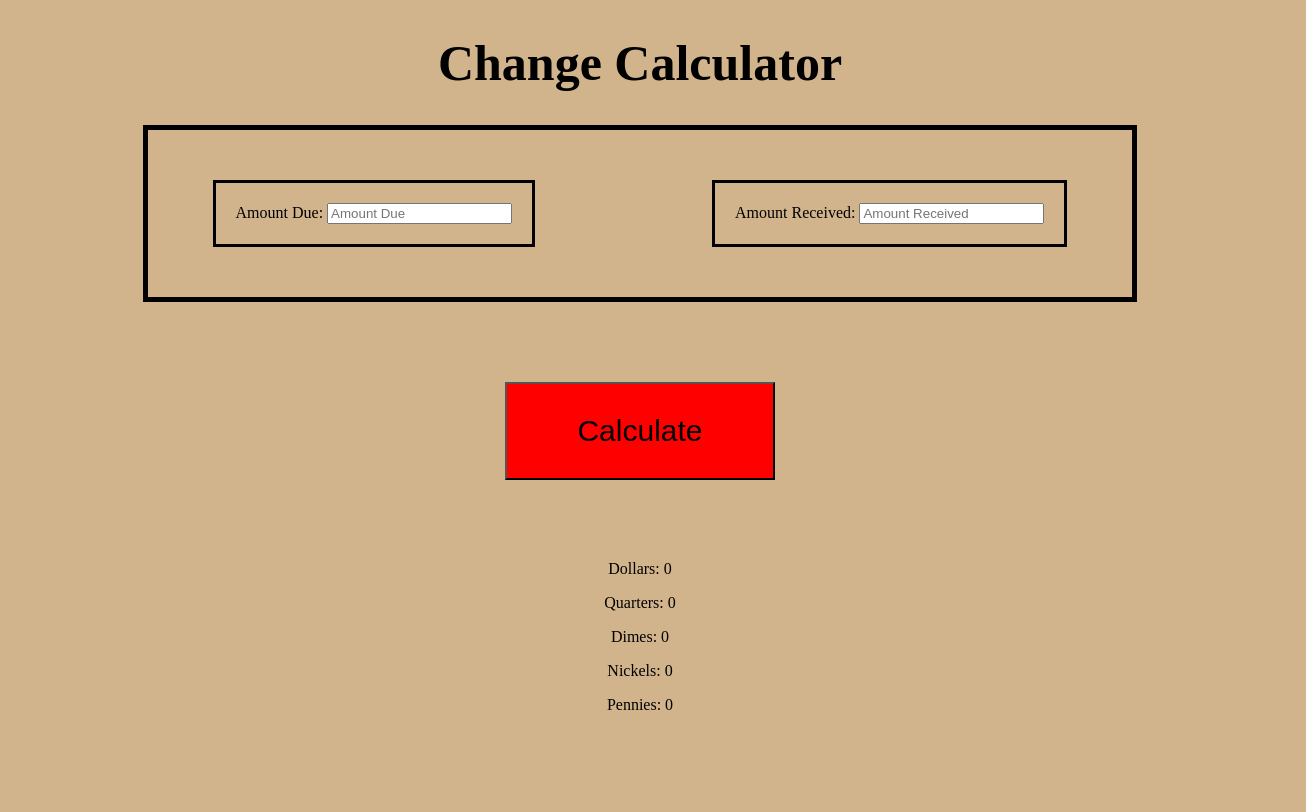
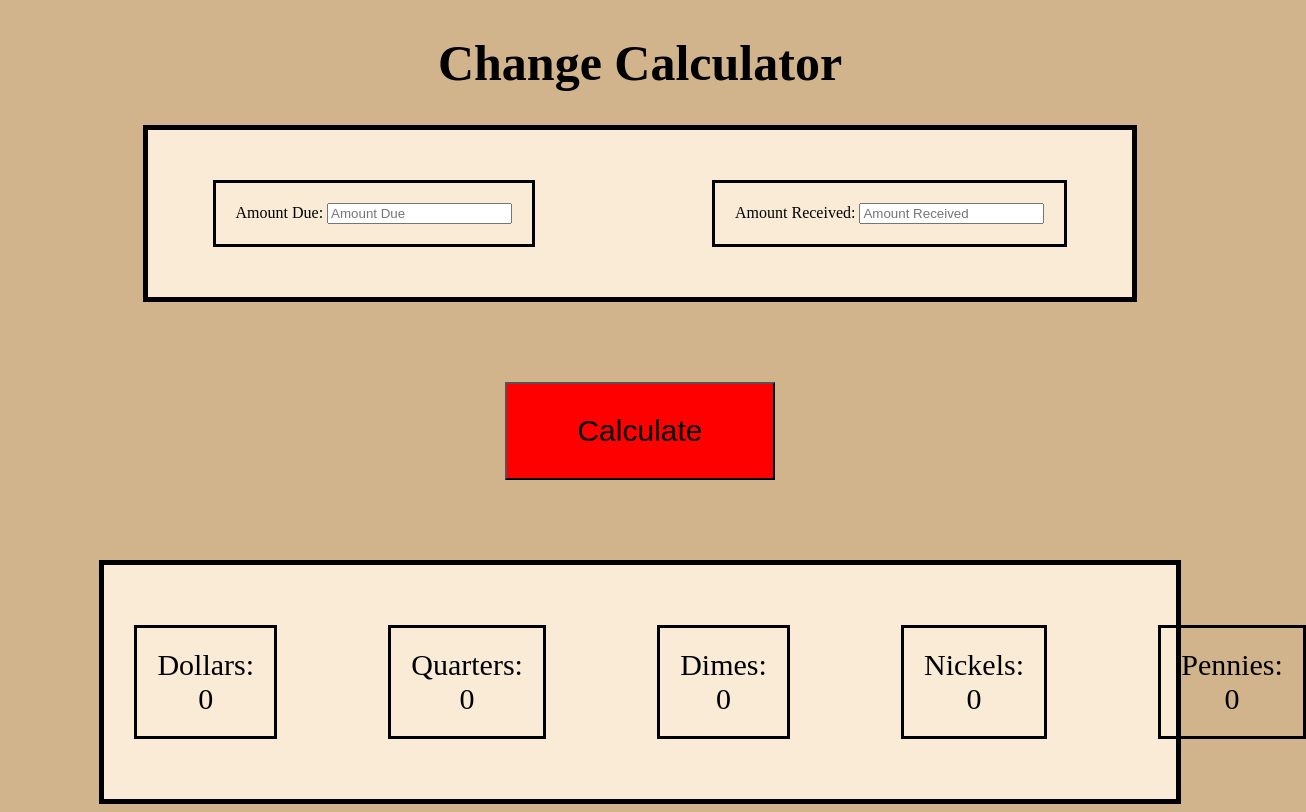
Before and after one commit to isaiahr06/web102-change-calculator, a website: page index.html in a window 1280 px wide. Shown: the whole page, 1306 px wide, since content can reach past the window. Drawn offline with Linux system fonts and the light colour scheme.

Commit message:
Put all change inline.

```diff
--- a/styles.css
+++ b/styles.css
@@ -14,6 +14,7 @@ h1{
     padding: 50px;
     width: 70%;
     margin: 0 auto;
+    background-color:antiquewhite;
 }
 
 .due-container{
@@ -31,3 +32,19 @@ button{
     background-color: red;
     font-size: 30px;
 }
+.output{
+    display: flex;
+    border: 5px solid black;
+    gap: 11%;
+    padding: 30px;
+    background-color:antiquewhite;
+    width: 80%;
+    margin: 0 auto;
+}
+.output p{
+    font-size: 30px;
+    border: 3px solid black;
+    padding: 20px;
+
+
+}
```
